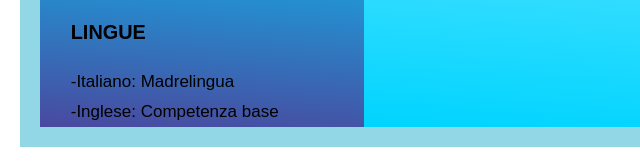
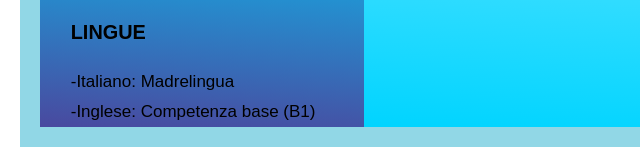
Before and after one commit to ParodiLuca/Curriculum-Parodi-Luca, a plain HTML site: page index.html in a window 1280 px wide. Shown: the part 925-1089 px from the top of the page, 0-640 px from the left. Drawn offline with Linux system fonts and the light colour scheme.

Commit message:
Add files via upload

```diff
--- a/index.html
+++ b/index.html
@@ -49,7 +49,7 @@
                     <h3>LINGUE</h3>
                     <div id="lingue">
                         -Italiano: Madrelingua<br>
-                        -Inglese: Competenza base<br>
+                        -Inglese: Competenza base (B1)<br>
                     </div>
 
                 </div>
```
